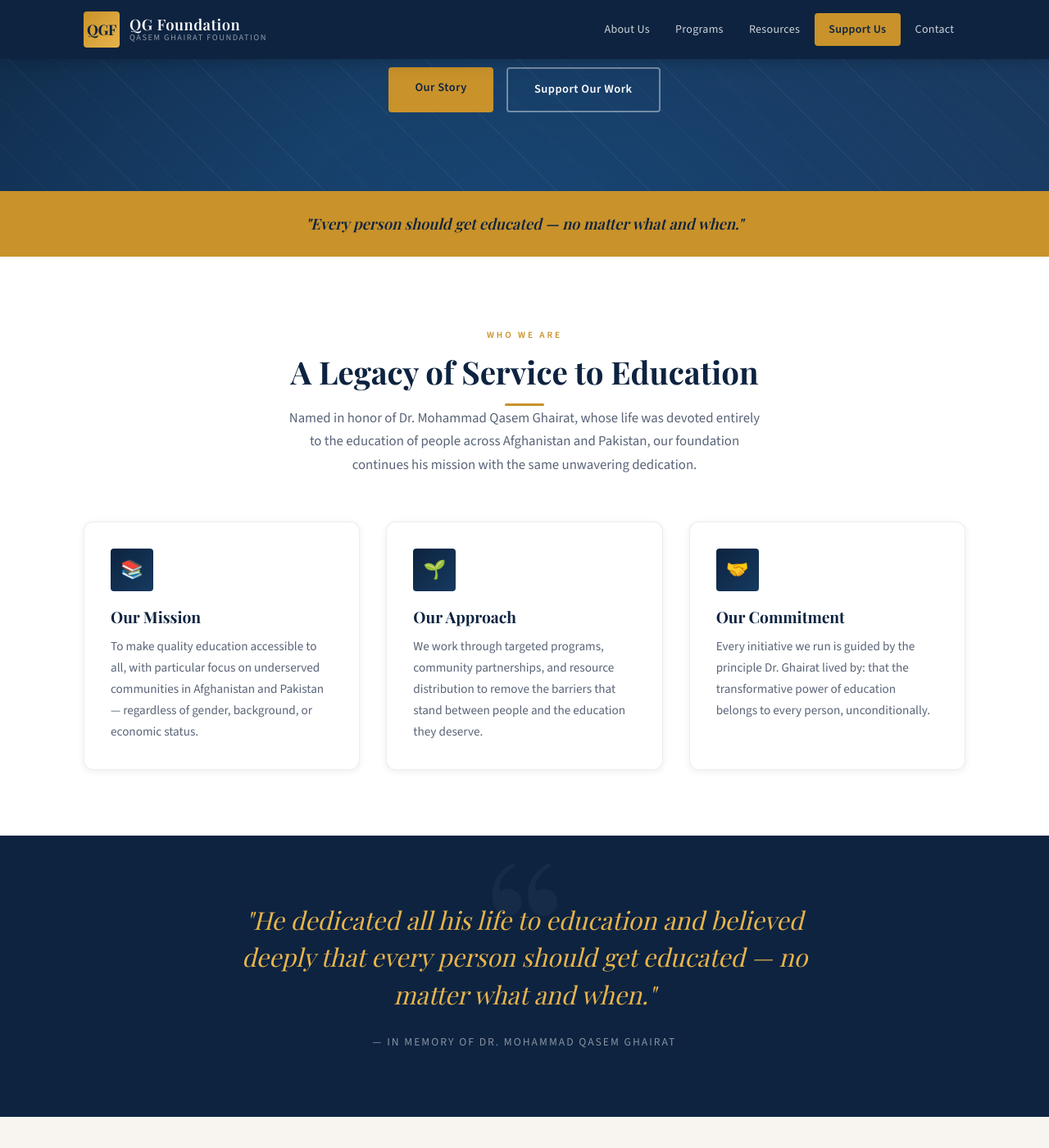
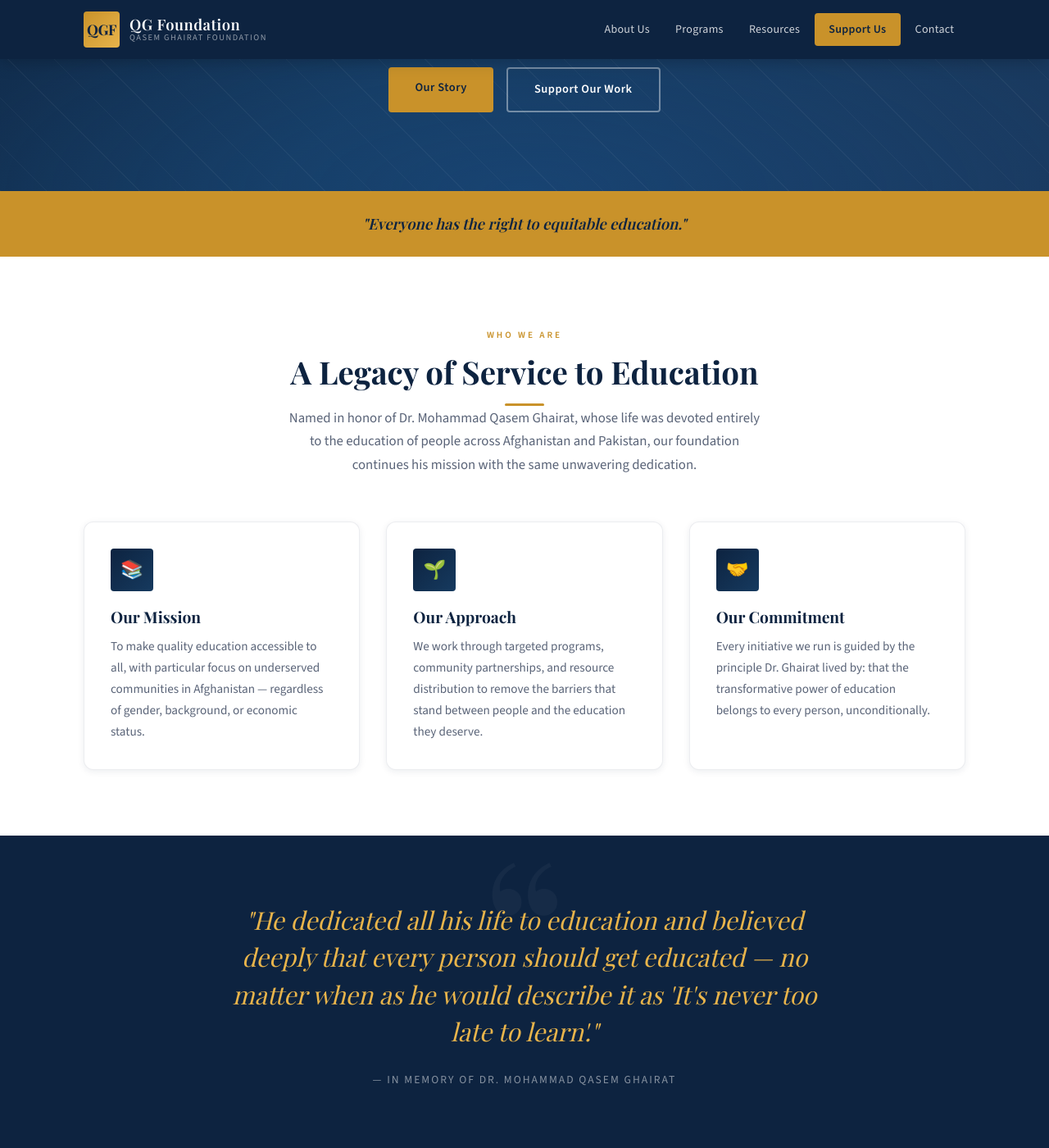
Before and after one commit to mohammadghairat/qgfoundation.github.io, a Jekyll site: the page built from index.html, in a window 1280 px wide and 1400 px high, scrolled down 455 px. Shown: the whole window at 82% size. Built offline with Jekyll 4.4.1, drawn with Linux system fonts in a browser that asks for light colours.

Commit message:
Revise description and quotes for clarity
Updated the foundation's description and motto to emphasize equitable education. Modified a quote in the tribute section for clarity.

```diff
--- a/index.html
+++ b/index.html
@@ -1,7 +1,7 @@
 ---
 layout: default
 title: "Home"
-description: "The Qasem Ghairat Foundation is a philanthropic organization dedicated to education for all in Afghanistan and Pakistan."
+description: "The Qasem Ghairat Foundation is a philanthropic organization dedicated to education for all in Afghanistan"
 ---
 
 <!-- HERO -->
@@ -23,7 +23,7 @@ description: "The Qasem Ghairat Foundation is a philanthropic organization dedic
 
 <!-- MOTTO STRIP -->
 <div class="mission-strip">
-  <p>"Every person should get educated — no matter what and when."</p>
+  <p>"Everyone has the right to equitable education."</p>
 </div>
 
 <!-- ABOUT INTRO -->
@@ -46,7 +46,7 @@ description: "The Qasem Ghairat Foundation is a philanthropic organization dedic
         <h3>Our Mission</h3>
         <p>
           To make quality education accessible to all, with particular focus on
-          underserved communities in Afghanistan and Pakistan — regardless of gender,
+          underserved communities in Afghanistan — regardless of gender,
           background, or economic status.
         </p>
       </div>
@@ -77,7 +77,7 @@ description: "The Qasem Ghairat Foundation is a philanthropic organization dedic
   <div class="container">
     <p class="tribute-quote">
       "He dedicated all his life to education and believed deeply that every person
-      should get educated — no matter what and when."
+      should get educated — no matter when as he would describe it as 'It's never too late to learn'."
     </p>
     <p class="tribute-attribution">— In memory of Dr. Mohammad Qasem Ghairat</p>
   </div>
```
